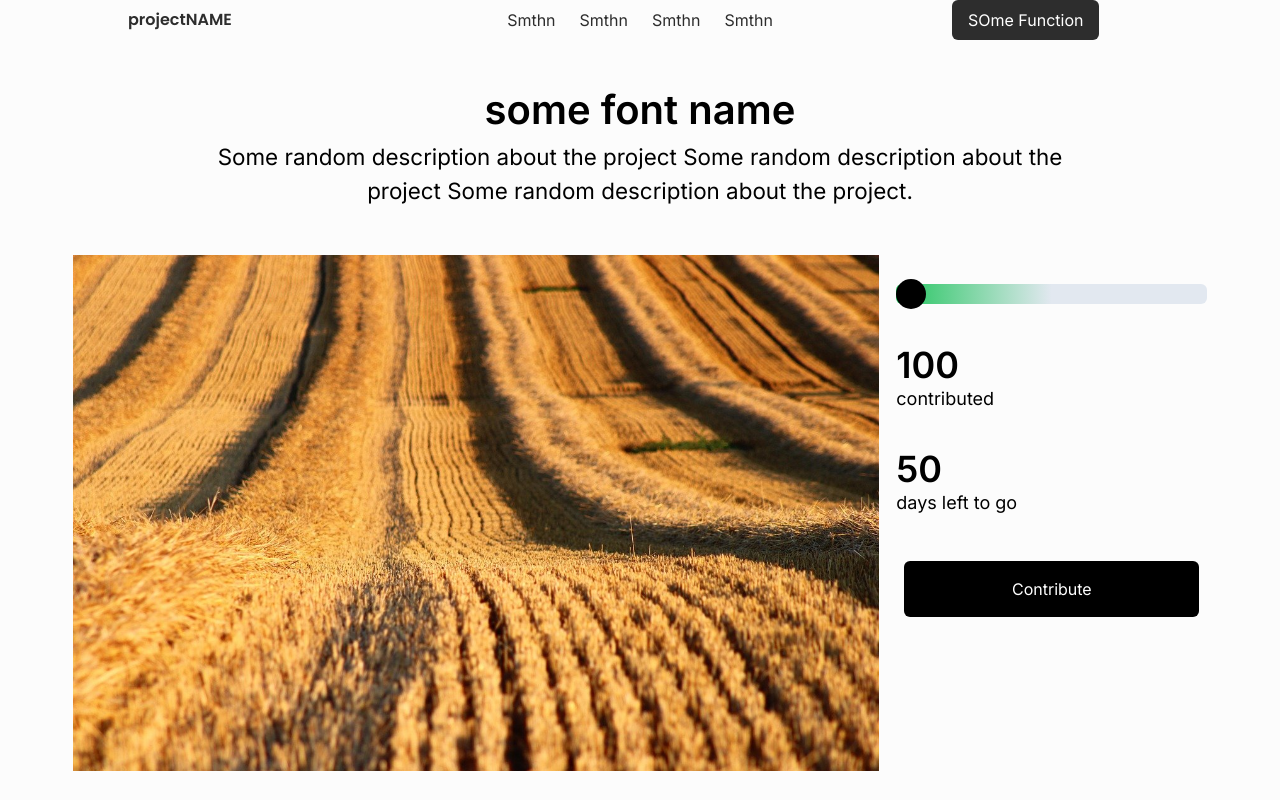
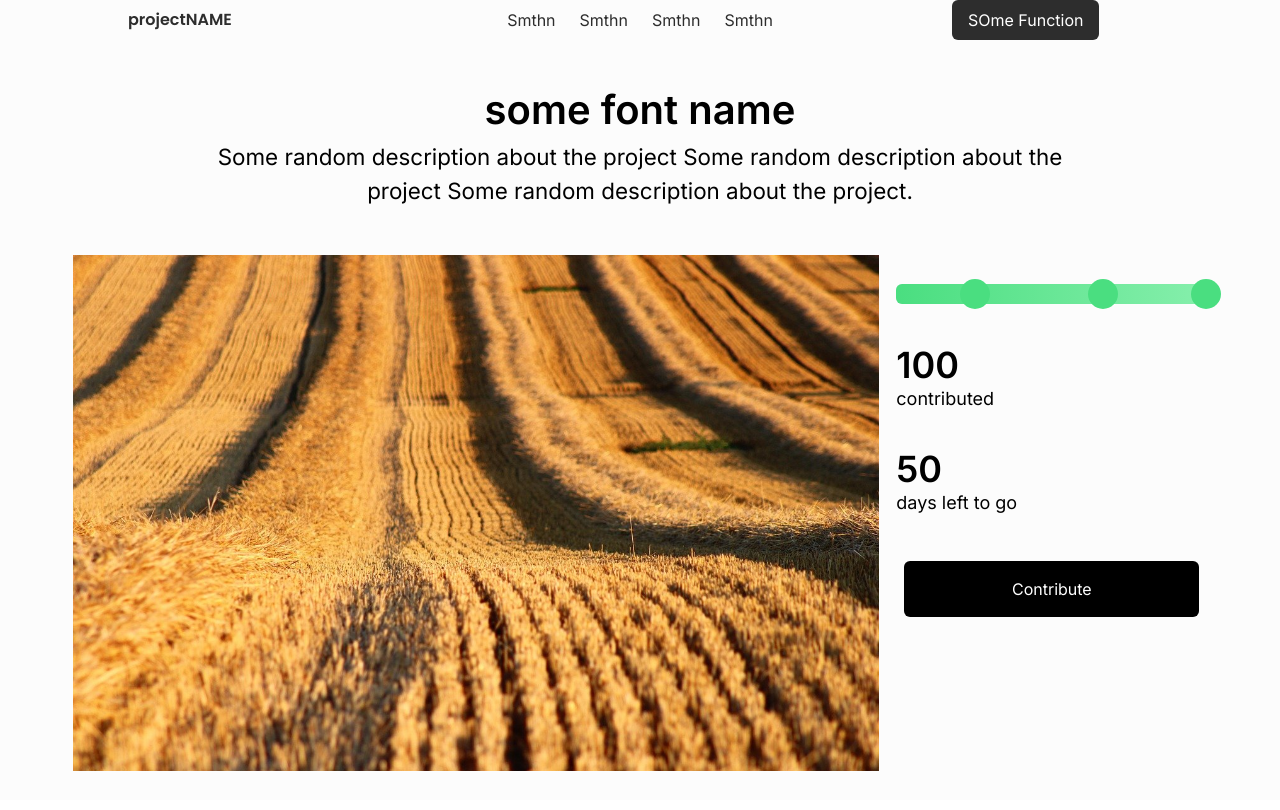
Before and after one commit to Deflated-Pappadam/Better-Funds, a Next.js app: page /project/1 in a window 1280 px wide. Shown: the top 810 px of the page. Built offline with nearby package versions, Linux system fonts and the light colour scheme.

Commit message:
add:milestone bar to project page

```diff
--- a/app/project/[id]/page.tsx
+++ b/app/project/[id]/page.tsx
@@ -3,6 +3,7 @@ import React from 'react'
 import Image from 'next/image'
 
 function page() {
+    let progress = '60%'
   return (
     <div className='w-screen h-screen bg-[#fcfcfc] '>
         <NavBar/>
@@ -18,8 +19,13 @@ function page() {
                 <Image src={'/field-8172968_1280.jpg'} alt={''} width={1280} height={817} className='max-h-[650px]'/>
             </div>
             <div className='w-[27%] flex flex-col gap-9 mt-6'>
-                <div className='w-full h-[20px] bg-gradient-to-r from-green-500 from-0 via-slate-200 via-50% to-slate-200 to-100% rounded-md relative my-[5px]'/>
-                <div className='w-[30px] h-[30px] rounded-full bg-black absolute ml-[0%]'/>
+                {/* <div className={`w-full h-[20px] bg-gradient-to-r from-green-300 from-0 via-slate-200 via-50% to-slate-200 to-100% rounded-md relative my-[5px]`}/> */}
+                <div className={`w-full h-[20px] bg-slate-200 rounded-md relative my-[5px]`}>
+                    <div className={`w-[${progress}] h-full bg-gradient-to-r from-green-400 to-green-300 rounded-md`}/>
+                </div>
+                <div className='w-[30px] h-[30px] rounded-full bg-green-400 absolute ml-[5%]'/>
+                <div className='w-[30px] h-[30px] rounded-full bg-green-400 absolute ml-[15%]'/>
+                <div className='w-[30px] h-[30px] rounded-full bg-green-400 absolute ml-[23%]'/>
                 <div>
                     <h1 className='font-semibold text-4xl'>100</h1>
                     <p className='text-lg'>contributed</p>
```
Also changed, not shown: package.json (+3 -9 lines), 1 other file (tests, documents, lock files or other folders).
